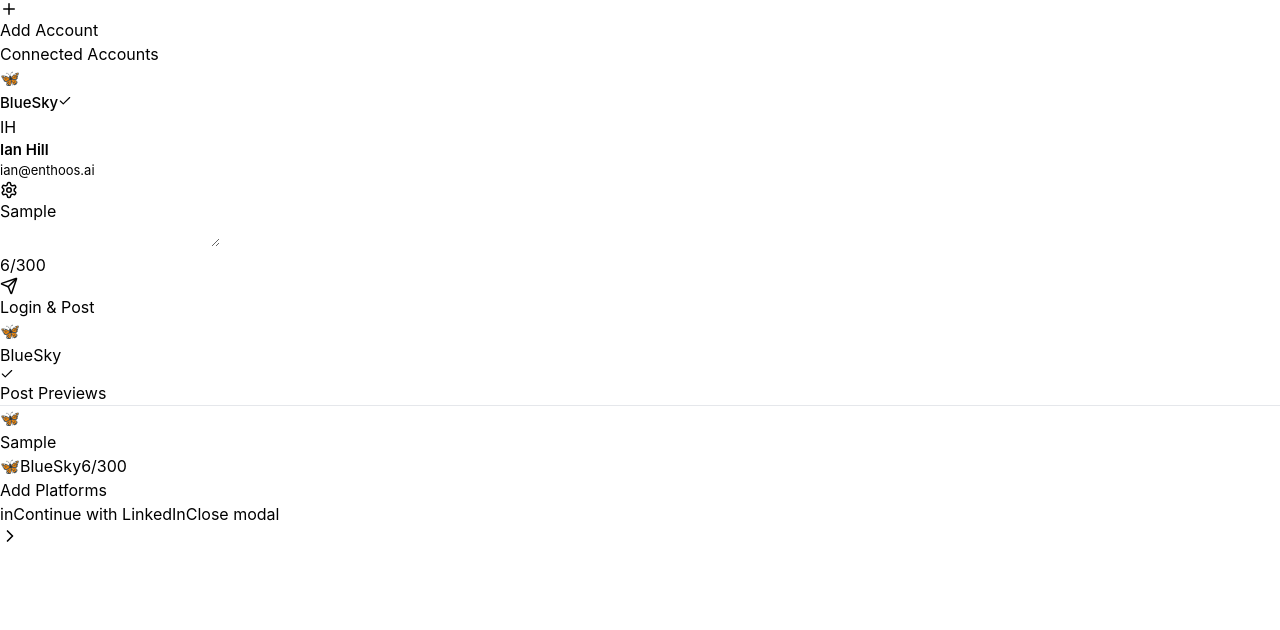
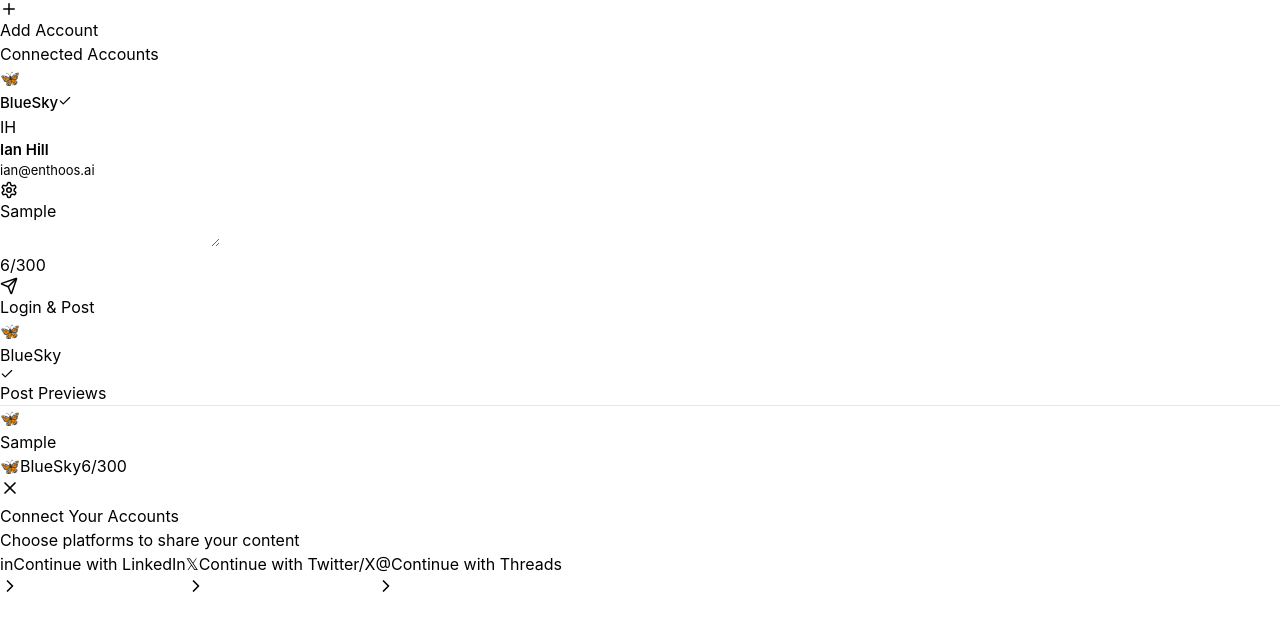
Before and after one commit to Norcim133/just-post, a React (Vite) app: page / in a window 1280 px wide. Both pictures are taken after typing "Sample" into the empty fields and a click on the button "Add Account". Shown: the top 630 px of the page. Built offline with nearby package versions, Linux system fonts and the light colour scheme.

Commit message:
Add configs and style platform buttons

```diff
--- a/src/components/AddPlatformModal.tsx
+++ b/src/components/AddPlatformModal.tsx
@@ -17,14 +17,23 @@
 
     return (
         // Overlay blocking app
-    <div className="fixed inset-0 bg-black bg-opacity-50 flex items-center justify-center z-50">
+    <div className="fixed inset-0 bg-black/60 backdrop-blur-sm flex items-center justify-center z-50 animate-in fade-in duration-200">
 
         {/* Platforms Container */}
-            <div className="bg-white rounded-2xl p-8 w-full max-w-md mx-4 shadow-2xl">
-
-                <h2 className="text-2xl font-bold text-slate-800 mb-4">Add Platforms</h2>
-                <div className="flex flex-col mb-6 gap-4 ">
-
+            <div className="bg-white rounded-3xl p-8 w-full max-w-md mx-4 shadow-2xl shadow-black/20 ring-1 ring-black/5 backdrop-blur-xl">
+                <div className="flex justify-end">
+                    <button
+                        onClick={onClose}
+                        className="p-2 hover:bg-slate-100 rounded-xl transition-colors -mr-2 -mt-2"
+                        >
+                        <X size={20} className="text-slate-500" />
+                    </button>
+                </div>
+                <div className="text-center mb-8">
+                    <h2 className="text-3xl font-bold text-slate-900 mb-2">Connect Your Accounts</h2>
+                    <p className="text-slate-600 text-sm">Choose platforms to share your content</p>
+                </div>
+                <div className="flex flex-col gap-3">
                     {Object.values(platformConfigs).map(platformConfig => (
                         !addedPlatformIds.has(platformConfig.id) && (
                             <button
@@ -36,12 +45,7 @@
                                 <ChevronRight size={20} />
                             </button>
                         )))}
-                        <button
-                            onClick={onClose}
-                            className= "p-2 hover:bg-slate-100 rounded-xl transition-colors"
-                            >
-                            Close modal
-                        </button>
+
                 </div>
                 </div>
         </div>
--- a/src/types/index.ts
+++ b/src/types/index.ts
@@ -43,5 +43,23 @@
     allowsThreads: false,
     color: 'bg-blue-700',
     icon: 'in'
+  },
+  twitter:{
+    id: 'twitter',
+    name: 'Twitter/X',
+    charLimit: 280,
+    allowsMedia: true,
+    allowsThreads: true,
+    color: 'bg-slate-900',
+    icon: '𝕏'
+  },
+  threads:{
+    id: 'threads',
+    name: 'Threads',
+    charLimit: 500,
+    allowsMedia: true,
+    allowsThreads: true,
+    color: 'bg-gray-900',
+    icon: '@'
   }
 };
```
